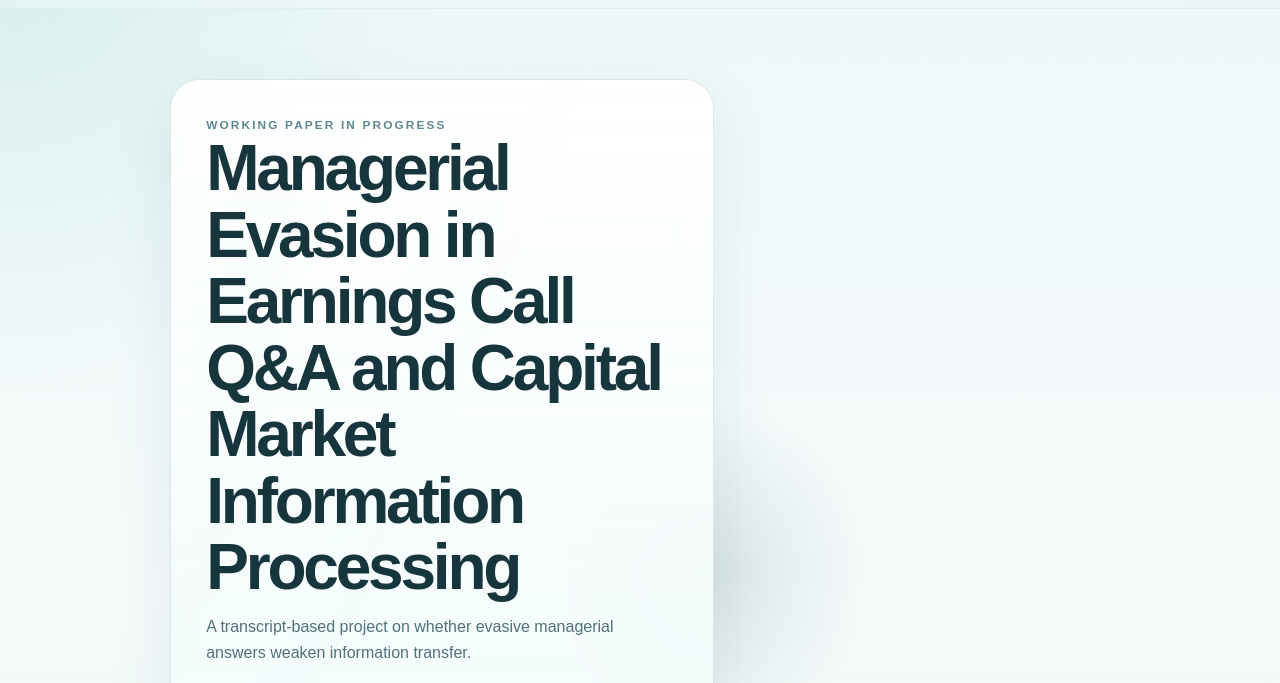
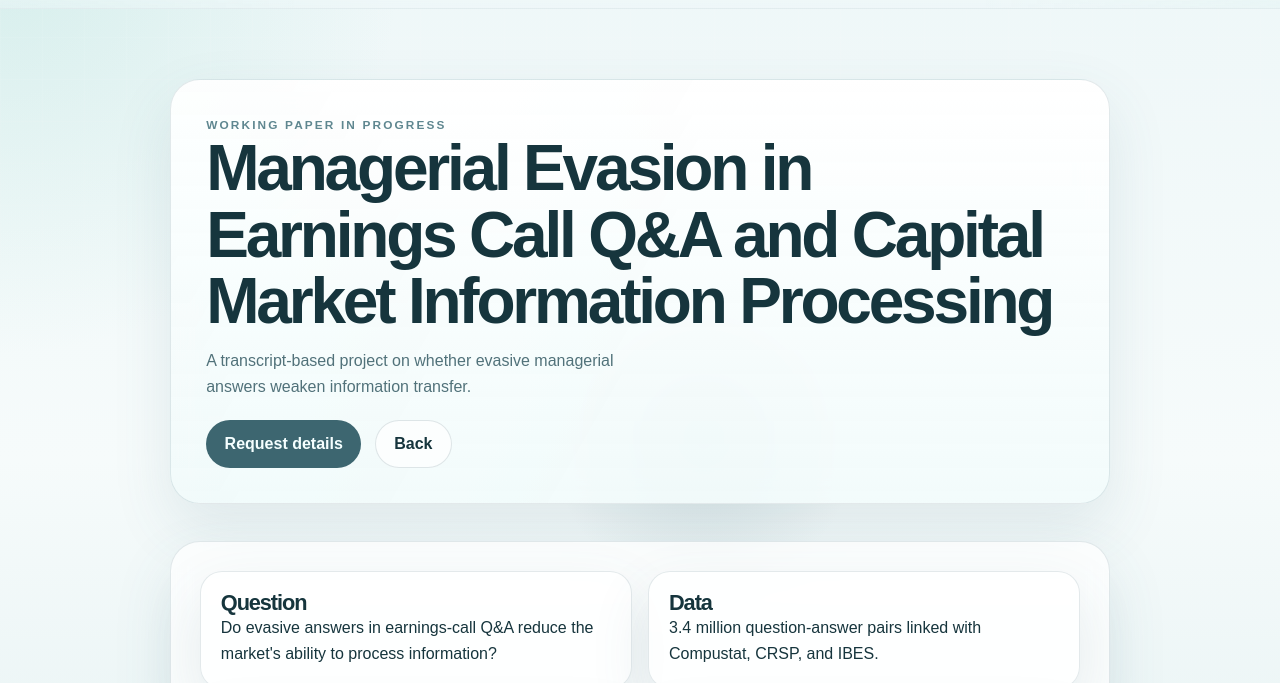
Before and after one commit to pascuci/pascuci.github.io, a plain HTML site: page papers/managerial-evasion.html in a window 1280 px wide. Shown: the part 47-730 px from the top of the page. Drawn offline with Linux system fonts and the light colour scheme.

Commit message:
Set up GitHub Pages site

```diff
--- a/styles.css
+++ b/styles.css
@@ -521,6 +521,8 @@ main {
 }
 
 .paper-page .hero-copy {
+  width: 100%;
+  max-width: none;
   padding: clamp(1.3rem, 3vw, 2.2rem);
   border: 1px solid var(--line);
   border-radius: var(--radius);
```
